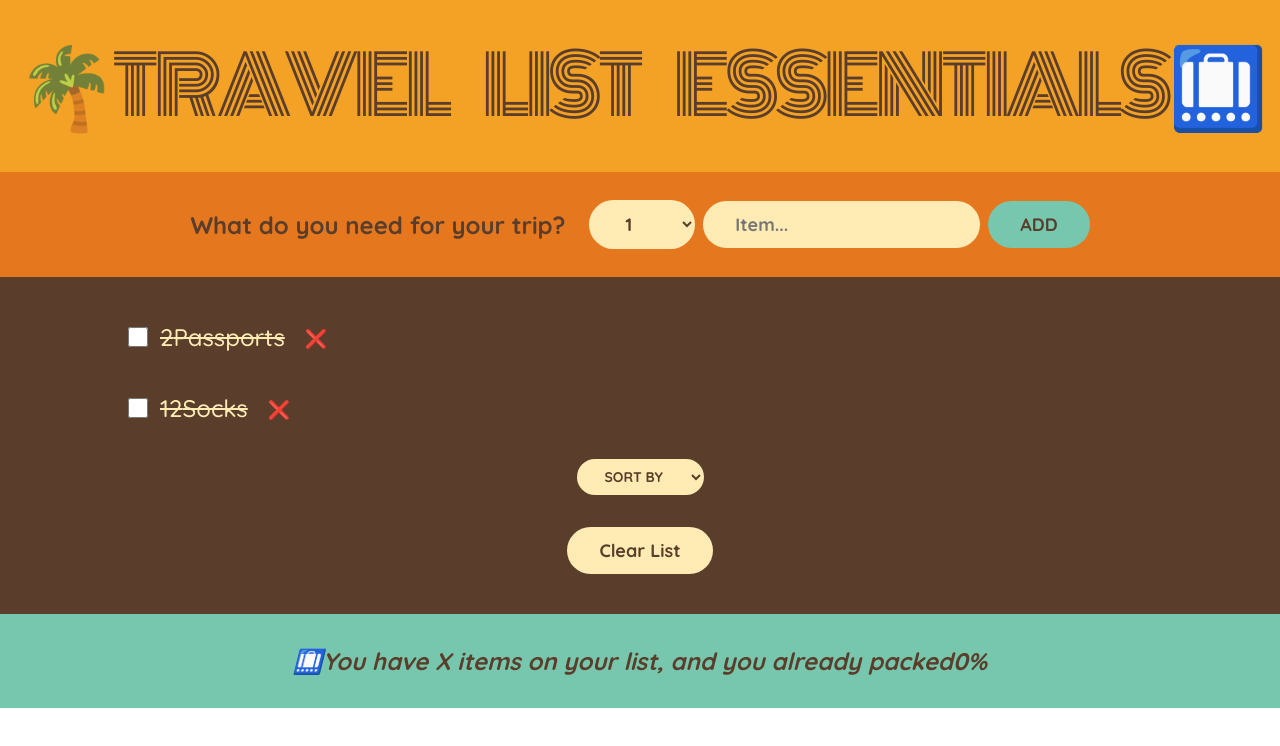
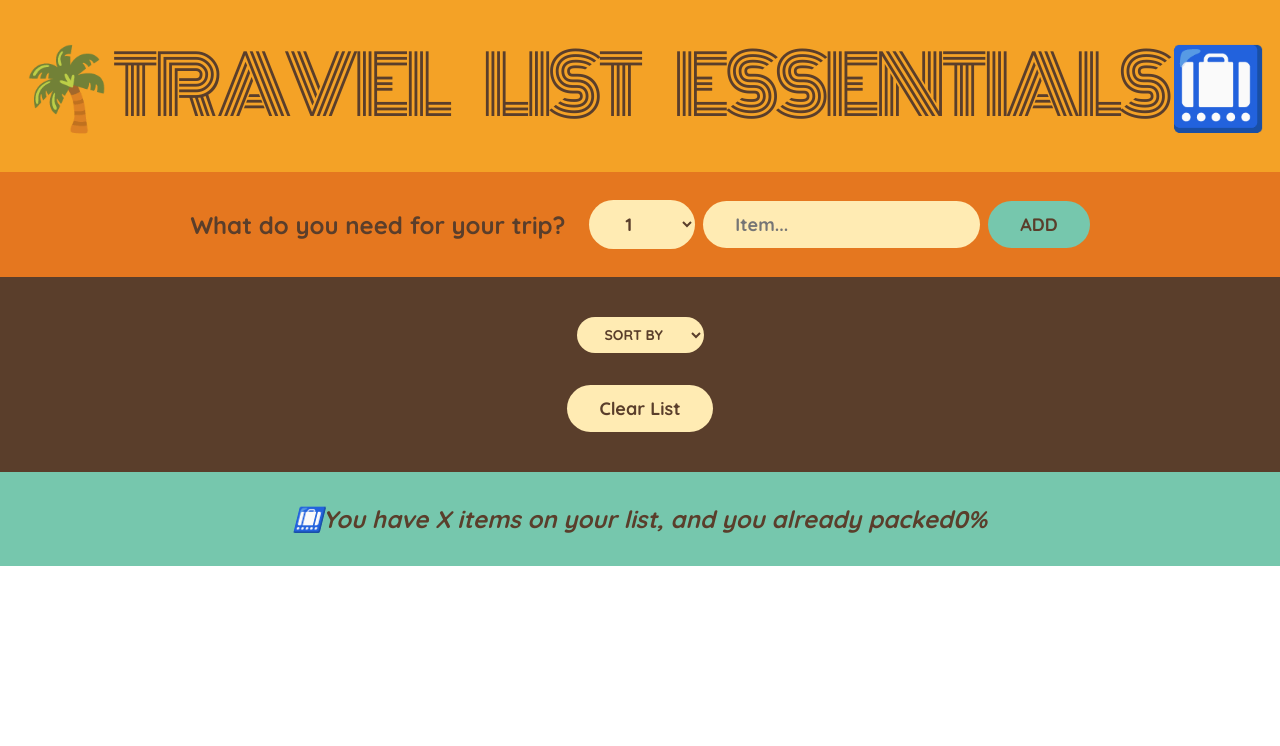
Before and after one commit to AlexStraton/Travel-list, a React (Create React App) app: page / in a window 1280 px wide. Shown: the top 746 px of the page. Built offline with nearby package versions, Linux system fonts and the light colour scheme.

Commit message:
lifted items state up to app and displayed the added item on the UI in the packing List component

```diff
--- a/src/App.js
+++ b/src/App.js
@@ -2,12 +2,20 @@ import Logo from "./components/Logo";
 import Form from "./components/Form";
 import PackingList from "./components/PackingList";
 import Stats from "./components/Stats";
+import { useState } from "react";
+
 export default function App() {
+  const [items, setItems] = useState([]);
+
+  function addedItem(item) {
+    setItems((previousItems) => [...previousItems, item]);
+  }
+
   return (
     <>
       <Logo />
-      <Form />
-      <PackingList />
+      <Form addedItem={addedItem} />
+      <PackingList items={items} />
       <Stats />
     </>
   );
--- a/src/components/Form.jsx
+++ b/src/components/Form.jsx
@@ -1,8 +1,8 @@
 import { useState } from "react";
 
-export default function Form() {
-  const [dropdown, setDropdown] = useState(null);
-  const [input, setInput] = useState("");
+export default function Form({ addedItem }) {
+  const [quantity, setQuantity] = useState(null);
+  const [description, setDescription] = useState("");
   const [error, setError] = useState("");
 
   const nums = [
@@ -11,16 +11,27 @@ export default function Form() {
 
   function handleSubmit(e) {
     e.preventDefault();
-    if (input.length === 0) {
+    if (description.length === 0) {
       setError("Please enter an item");
     }
+    const newItem = {
+      description,
+      quantity,
+      packed: false,
+      id: Math.floor(Math.random() * 1000),
+    };
+    addedItem(newItem);
+    setDescription("");
+    setQuantity(1);
   }
 
   return (
     <>
       <form onSubmit={handleSubmit} className='add-form'>
         <h3>What do you need for your trip?</h3>
-        <select onChange={(event) => setDropdown(event.target.value)}>
+        <select
+          onChange={(event) => setQuantity(Number(event.target.value))}
+          value={quantity}>
           {nums.map((currentNum) => (
             <option value={currentNum} key={currentNum}>
               {currentNum}
@@ -30,9 +41,10 @@ export default function Form() {
         <div className='error'>
           <label>
             <input
-              onChange={(event) => setInput(event.target.value)}
+              onChange={(event) => setDescription(event.target.value)}
               type='text'
               placeholder='Item...'
+              value={description}
             />
           </label>
           {error && <p style={{ color: "black" }}>{error}</p>}
--- a/src/components/PackingList.jsx
+++ b/src/components/PackingList.jsx
@@ -1,20 +1,19 @@
 const initialItems = [
-  { id: 1, description: "Passports", quantity: 2, packed: true },
+  { id: 1, description: "Passports", quantity: 2, packed: false },
   { id: 2, description: "Socks", quantity: 12, packed: true },
 ];
 
-export default function PackingList() {
+export default function PackingList({ items }) {
   return (
     <div className='list'>
-      {initialItems.map((item) => {
+      {items.map((item) => {
         return (
           <ul>
             <li key={item.id}>
               <input type='checkbox' />
               <span
                 style={item.packed ? { textDecoration: "line-through" } : {}}>
-                {item.quantity}
-                {item.description}
+                {item.quantity} {item.description}
               </span>
               <button>❌</button>
             </li>
```
